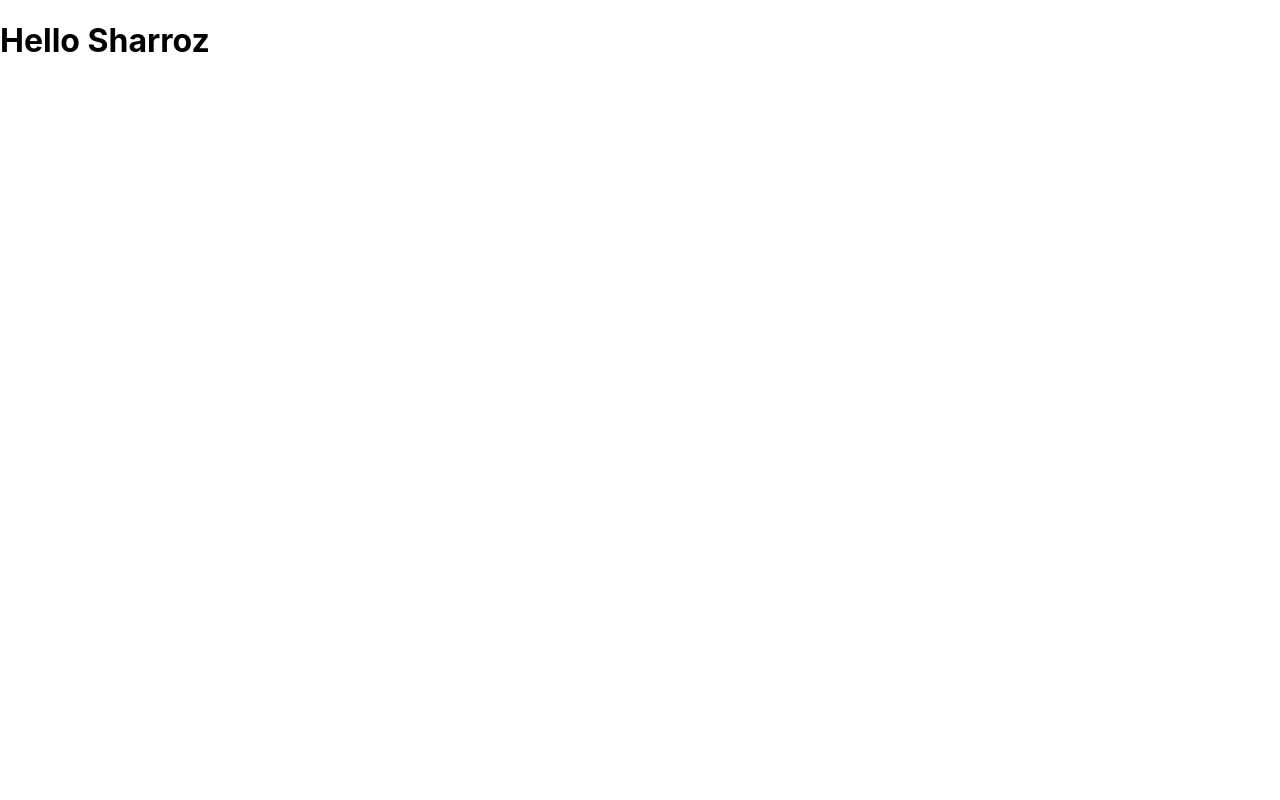
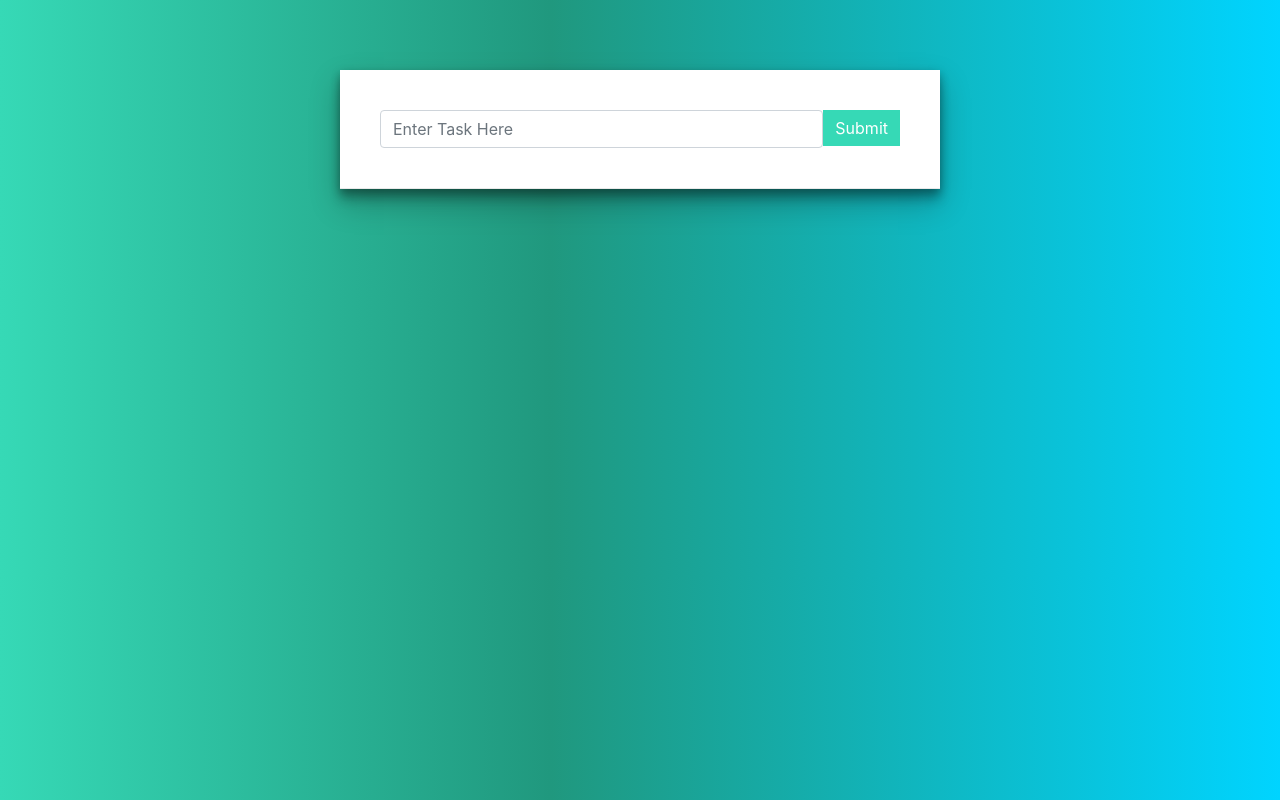
Before and after one commit to sarozbhandari/Django-and-React, a React (Create React App) app in the folder frontend/: page / in a window 1280 px wide. Built offline with nearby package versions, Linux system fonts and the light colour scheme.

Commit message:
card design for data display

```diff
--- a/frontend/public/index.html
+++ b/frontend/public/index.html
@@ -15,6 +15,9 @@
       user's mobile device or desktop. See https://developers.google.com/web/fundamentals/web-app-manifest/
     -->
     <link rel="manifest" href="%PUBLIC_URL%/manifest.json" />
+
+    <link href="https://fonts.googleapis.com/css2?family=Oswald:wght@200&display=swap" rel="stylesheet">
+
     <!--
       Notice the use of %PUBLIC_URL% in the tags above.
       It will be replaced with the URL of the `public` folder during the build.
@@ -24,7 +27,7 @@
       work correctly both with client-side routing and a non-root public URL.
       Learn how to configure a non-root public URL by running `npm run build`.
     -->
-    <title>React App</title>
+    <title>React & Django</title>
   </head>
   <body>
     <noscript>You need to enable JavaScript to run this app.</noscript>
--- a/frontend/src/App.css
+++ b/frontend/src/App.css
@@ -1,38 +1,57 @@
-.App {
-  text-align: center;
-}
+body{
+    background: rgb(54,217,182);
+    background: linear-gradient(90deg, rgba(54,217,182,1) 0%, rgba(32,152,126,1) 43%, rgba(0,212,255,1) 100%);
+  }
 
-.App-logo {
-  height: 40vmin;
-  pointer-events: none;
-}
+  h1, h2, h3, h4, h5, p, span, strike{
+    font-family: 'Oswald', sans-serif;
 
-@media (prefers-reduced-motion: no-preference) {
-  .App-logo {
-    animation: App-logo-spin infinite 20s linear;
   }
-}
 
-.App-header {
-  background-color: #282c34;
-  min-height: 100vh;
-  display: flex;
-  flex-direction: column;
-  align-items: center;
-  justify-content: center;
-  font-size: calc(10px + 2vmin);
-  color: white;
-}
 
-.App-link {
-  color: #61dafb;
-}
+#task-container{
+    max-width:600px;
+    margin:0 auto;
+    box-shadow: 0 14px 28px rgba(0,0,0,0.25), 0 10px 10px rgba(0,0,0,0.22);
+    background-color: #fff;
 
-@keyframes App-logo-spin {
-  from {
-    transform: rotate(0deg);
+    margin-top:70px;
+    margin-bottom:100px;
+
+    justify-content: space-around;
+    align-items: flex-start;
+
   }
-  to {
-    transform: rotate(360deg);
+
+  #form-wrapper{
+    position: -webkit-sticky;
+    position: sticky;
+    top: 0rem;
+    border-bottom: 1px solid  #e9e9e9;
+    background-color: #fff;
+    box-shadow: 0 3px 8px rgba(0,0,0,0.25);
+    padding:40px;
   }
-}
+
+  #submit{
+    background-color: #36d9b6;
+    border-radius: 0;
+    border:0;
+    color: #fff;
+  }
+
+  .flex-wrapper{
+    display: flex;
+  }
+
+  .task-wrapper{
+      cursor: pointer;
+      border-bottom: 1px solid  #e9e9e9;
+      color: #686868;
+      margin:5px;
+      padding:20px;
+  }
+
+  .task-wrapper:hover{
+      background-color: #F0F0F0;
+  }
--- a/frontend/src/App.js
+++ b/frontend/src/App.js
@@ -1,11 +1,54 @@
 import React from 'react';
+import 'bootstrap/dist/css/bootstrap.min.css';
+
 import './App.css';
 
 class App extends React.Component {
+  constructor(props) {
+    super(props);
+      this.state = {
+        todoList: [],
+        activeItem: {
+          id: null,
+          title: '',
+          completed: false,
+        },
+        editing: false,
+      }
+
+    };
+
+    componentWillUnmount() {
+
+      }
+
+      fetchTask() {
+        /* For making API call and rendering data */
+        console.log("Binding")
+      }
+
+
   render() {
     return(
-      <div>
-        <h1>Hello Sharroz</h1>
+      <div class = "container">
+        <div id = "task-container">
+          <div id = "form-wrapper">
+            <form id = "form">
+              <div className = "flex-wrapper">
+                <div style = {{flex: 6}}>
+                  <input className = "form-control" id = "title" type = "text" placeholder = "Enter Task Here" />
+                </div>
+                <div style = {{flex: 1}}>
+                  <input id = "submit" className = "btn btn-warning" type = "submit" name = "Add" />
+                </div>
+              </div>
+            </form>
+          </div>
+
+          <div id = "list-wrapper">
+
+          </div>
+        </div>
       </div>
     )
   }
```
Also changed, not shown: 1 other file (tests, documents, lock files or other folders).
